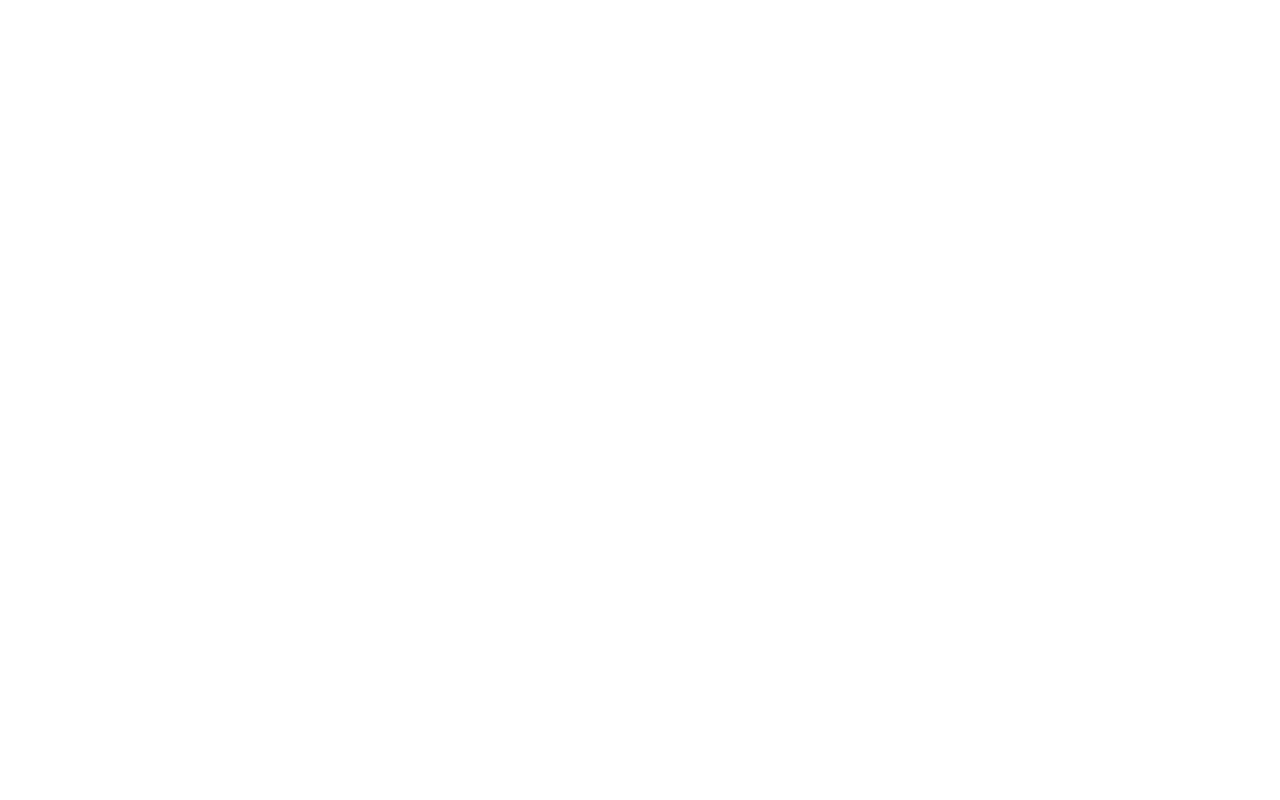
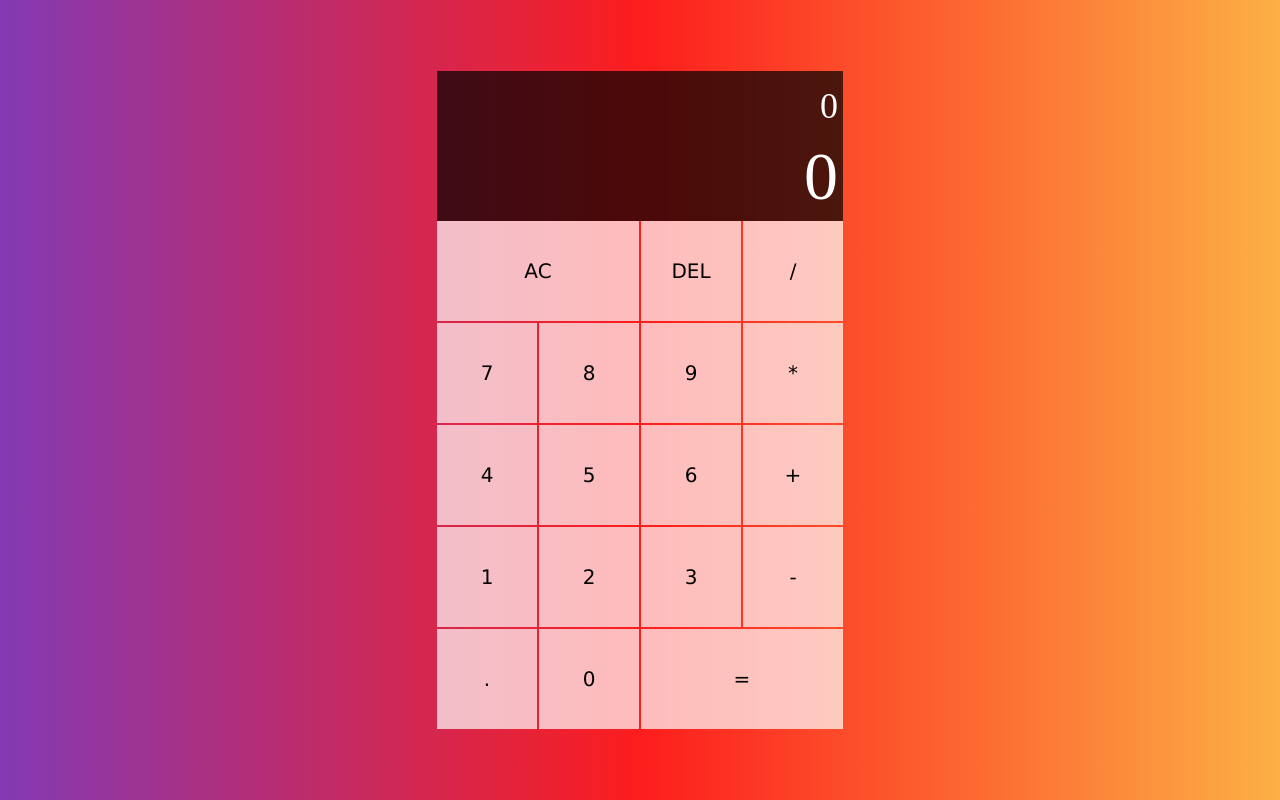
Before and after one commit to Nikita5933/Js-calculator, a plain HTML site: page src/index.html in a window 1280 px wide. Drawn offline with Linux system fonts and the light colour scheme.

Commit message:
html/css pattern

```diff
--- /dev/null
+++ b/src/assets/css/style.css
@@ -0,0 +1,72 @@
+body,
+html {
+    height: 100%;
+    margin: 0;
+}
+
+.calc__container {
+    height: 100%;
+    display: flex;
+    align-items: center;
+    justify-content: center;
+    background: rgb(131, 58, 180);
+    background: linear-gradient(90deg, rgba(131, 58, 180, 1) 0%, rgba(253, 29, 29, 1) 50%, rgba(252, 176, 69, 1) 100%);
+}
+
+
+.output {
+    max-width: 100%;
+    height: 150px;
+    background-color: rgba(0, 0, 0, .7);
+    color: white;
+    text-align: right;
+    padding: 14px 5px 0 5px;
+    box-sizing: border-box;
+}
+
+.output__first {
+    font-size: 36px;
+}
+
+.output__second {
+    font-size: 68px;
+    margin-top: 10px;
+}
+
+.keyboard {
+    height: 100%;
+    display: grid;
+    grid-template-columns: repeat(4, minmax(50px, 100px));
+    grid-template-rows: repeat(5, minmax(50px, 100px));
+    gap: 2px;
+    box-sizing: border-box;
+}
+
+.keyboard>button:first-child {
+    grid-column: 1/3;
+}
+
+.keyboard>button:last-child {
+    grid-column: 3/5;
+}
+
+.keyboard button {
+    font-family: Verdana, Geneva, Tahoma, sans-serif;
+    background-color: rgba(255, 255, 255, .7);
+    display: flex;
+    justify-content: center;
+    align-items: center;
+    font-weight: 400;
+    font-size: 20px;
+    border: none;
+    transition: opacity 0.1s;
+}
+
+.keyboard button:hover {
+    opacity: 0.7;
+
+}
+
+.keyboard button:active {
+    opacity: 0.5;
+}
--- a/src/index.html
+++ b/src/index.html
@@ -4,11 +4,39 @@
 <head>
     <meta charset="UTF-8">
     <meta name="viewport" content="width=device-width, initial-scale=1.0">
+    <link rel="stylesheet" href="assets/css/style.css">
     <title>Calculator</title>
 </head>
 
 <body>
-
+    <div class="calc__container">
+        <div class="calc">
+            <div class="output">
+                <div class="output__first">0</div>
+                <div class="output__second">0</div>
+            </div>
+            <div class="keyboard">
+                <button>AC</button>
+                <button>DEL</button>
+                <button>/</button>
+                <button>7</button>
+                <button>8</button>
+                <button>9</button>
+                <button>*</button>
+                <button>4</button>
+                <button>5</button>
+                <button>6</button>
+                <button>+</button>
+                <button>1</button>
+                <button>2</button>
+                <button>3</button>
+                <button>-</button>
+                <button>.</button>
+                <button>0</button>
+                <button>=</button>
+            </div>
+        </div>
+    </div>
 </body>
 
 </html>
```
